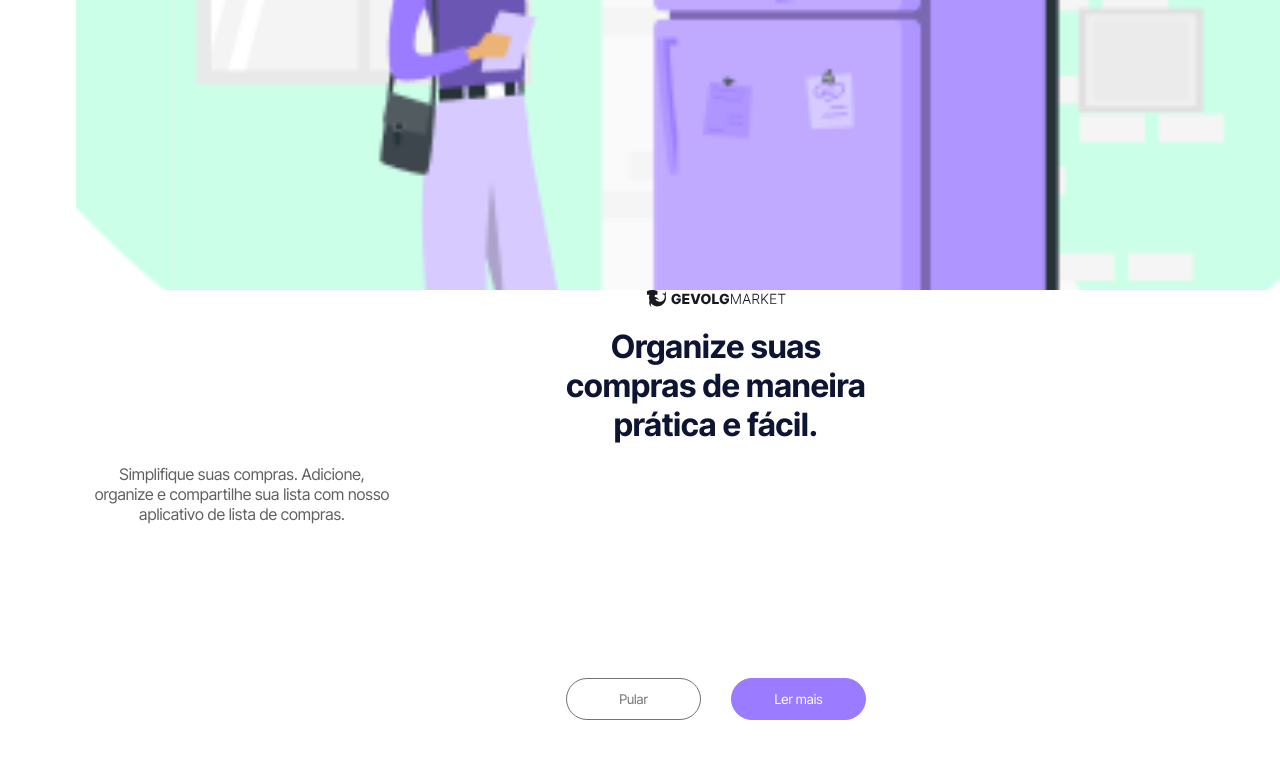
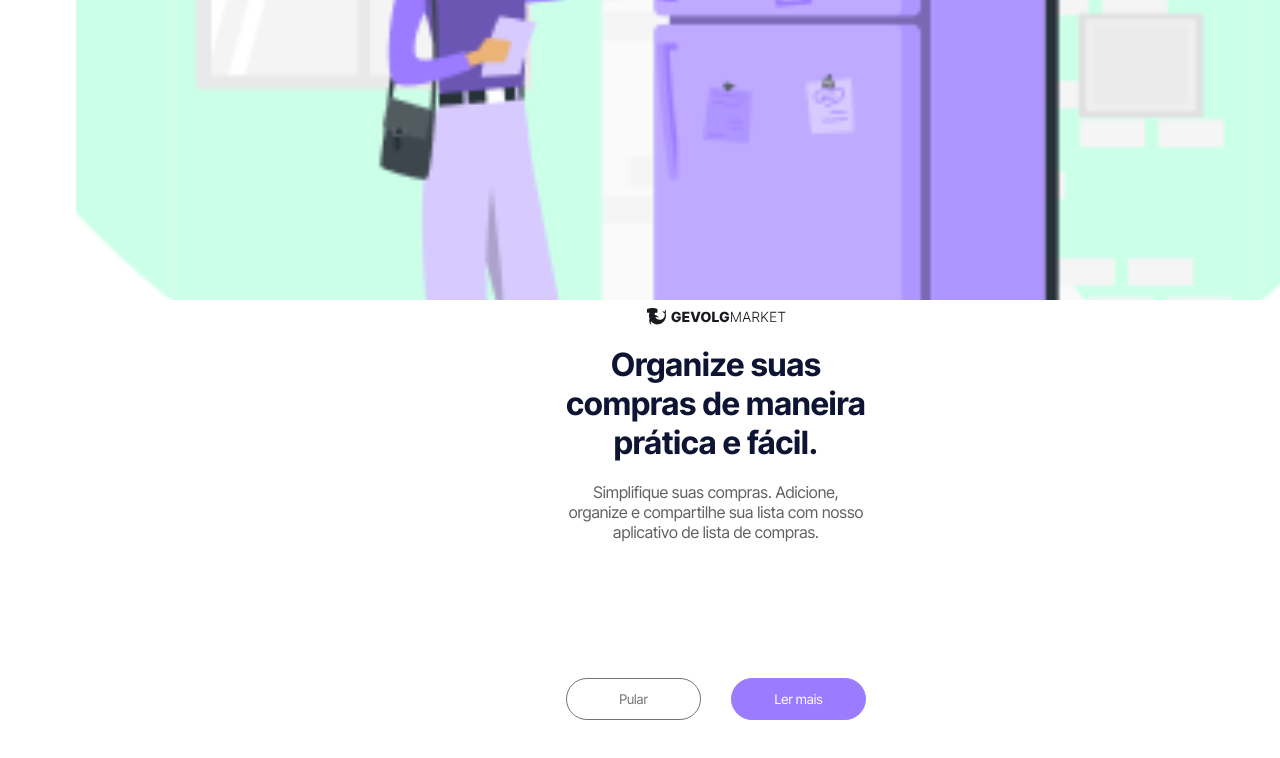
Before and after one commit to gevolgdev/gevolg-market, a React (Vite) app: page /initial in a window 1280 px wide. Shown: the top 758 px of the page. Built offline with nearby package versions, Linux system fonts and the light colour scheme.

Commit message:
Ajuste de produtividade

```diff
--- a/src/components/Initial/style.ts
+++ b/src/components/Initial/style.ts
@@ -18,6 +18,7 @@ export const Container = styled.div`
     display: flex;
     padding: 0 1rem;
     flex-direction: column;
+    align-items: center;
     gap: 20px;
 
     img {
@@ -69,8 +70,9 @@ export const Buttons = styled.div`
 
 export const Background = styled.div<ImagesProps>`
   width: 100%;
-  height: 290px;
+  height: 300px;
   background: ${({image}) => `url(${image}) no-repeat`};
   background-size: cover;
   background-position: center;
+  margin-bottom: .5rem;
 `;
```
